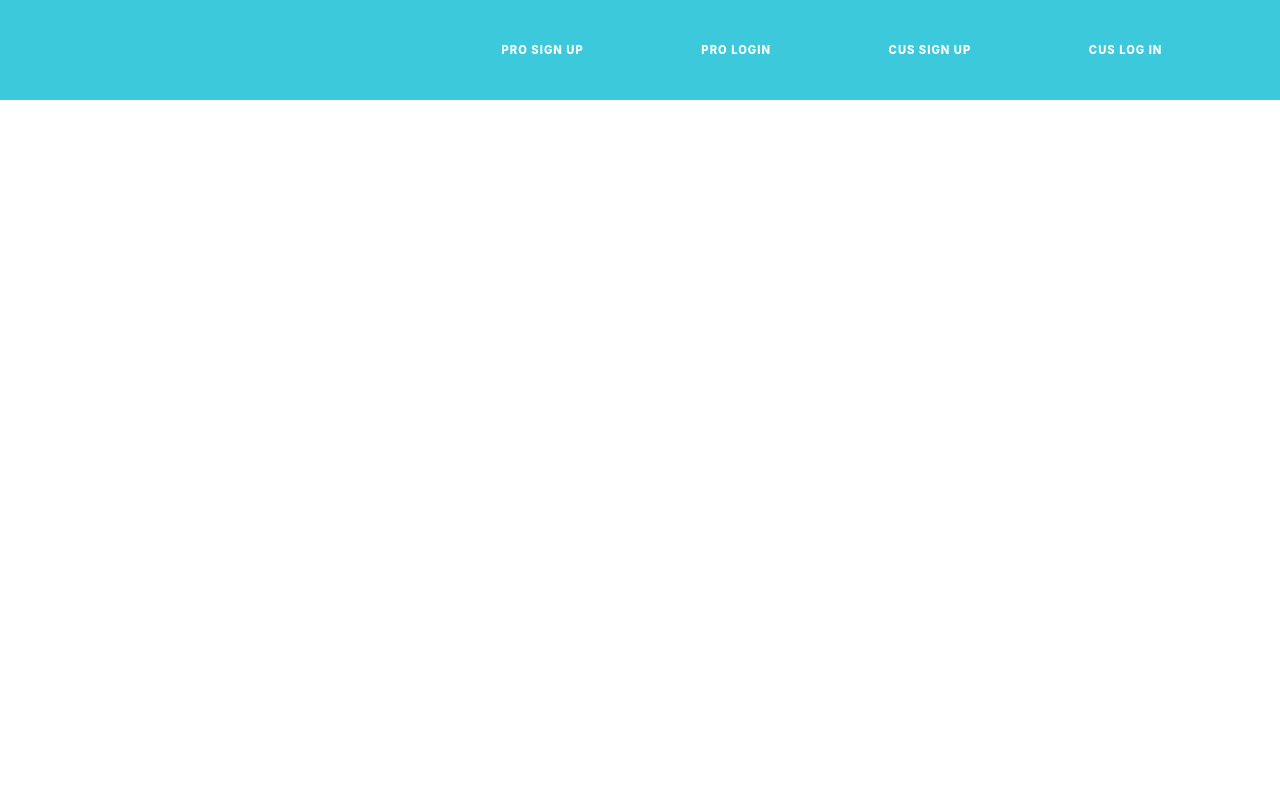
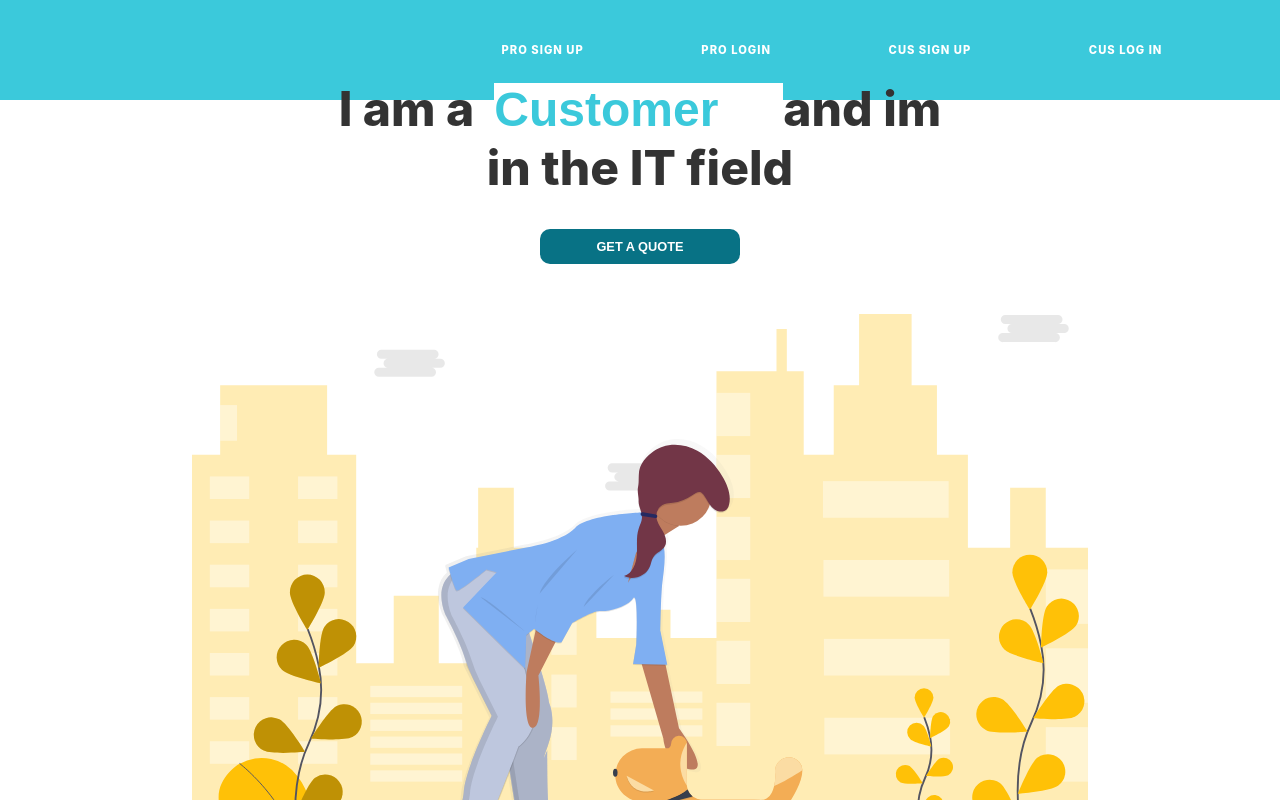
Before and after one commit to Tellamutella/project-emi, a React (Create React App) app in the folder frontend/: page / in a window 1280 px wide. Shown: the top 800 px of the page. Built offline with nearby package versions, Linux system fonts and the light colour scheme.

Commit message:
minior fixes

```diff
--- a/frontend/src/App.js
+++ b/frontend/src/App.js
@@ -35,13 +35,8 @@ class App extends Component {
   render() {
     return (
       <>
-        <ProNav
-          logoutUser={this.logoutUser}
-          professional={this.state.professional}
-          customer={this.state.customer}
-        />
         <Switch>
-          <Route path="/home" component={Home} />
+          <Route exact path="/" component={Home} />
 
           <Route
             path="/professional/projects/details/m/:id"
--- a/frontend/src/pages/CustomerProject.js
+++ b/frontend/src/pages/CustomerProject.js
@@ -25,7 +25,7 @@ export default class CustomerProject extends Component {
     componentDidMount() {
 
         getProjects()
-            .then((projects) => {
+            .then((project) => {
                 this.setState({ projects: project.data })
                 this.filterProject(project.data)
             })
--- a/frontend/src/pages/proproject/ProProject.js
+++ b/frontend/src/pages/proproject/ProProject.js
@@ -3,7 +3,7 @@ import axios from "axios";
 import { Link, Route } from "react-router-dom";
 import ProjectDetails from "../professional/ProjectDetails";
 import "./ProProject.scss";
-import BasicLayout from "../layout/BasicLayout";
+import BasicLayout from "../../layout/BasicLayout";
 
 export default class ProProjects extends Component {
   constructor() {
```
